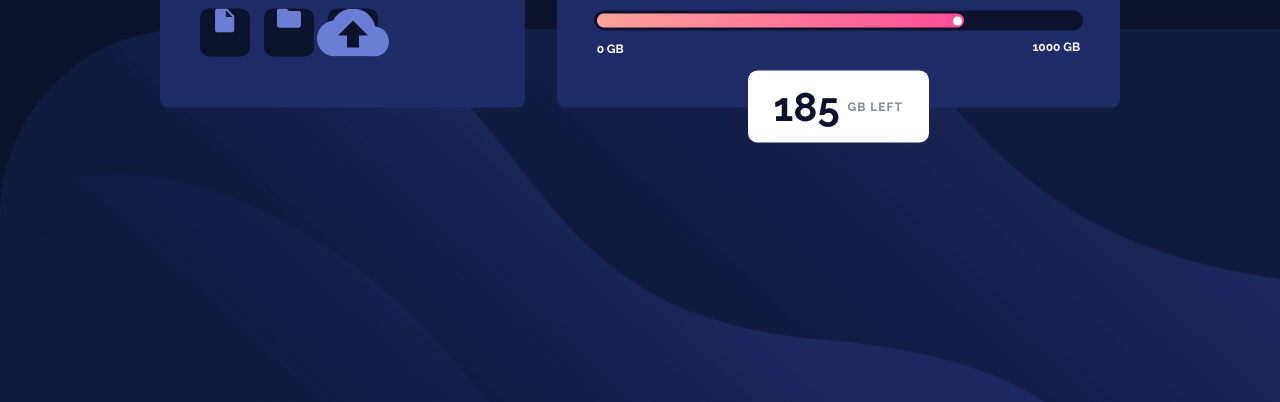
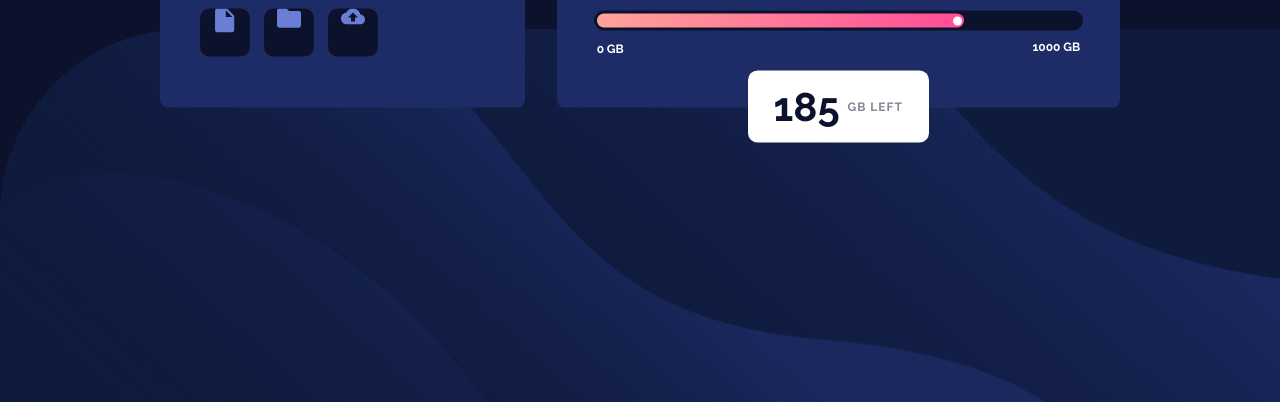
Before and after one commit to BerylBucket/fylo, a plain HTML site: page index.html in a window 1280 px wide. Shown: the part 398-800 px from the top of the page. Drawn offline with Linux system fonts and the light colour scheme.

Commit message:
Update index.html

```diff
--- a/index.html
+++ b/index.html
@@ -14,7 +14,7 @@
   <div class="btns">
     <a><svg xmlns="http://www.w3.org/2000/svg" width="20" height="24"><path fill="#697ED4" d="M12.028 0H2.436A2.387 2.387 0 00.049 2.398L.037 21.583a2.387 2.387 0 002.387 2.398h14.4a2.397 2.397 0 002.398-2.398V7.194L12.028 0zM10.83 8.393V1.8l6.595 6.594h-6.595z"/></svg></a>
     <a><svg xmlns="http://www.w3.org/2000/svg" width="24" height="20"><path fill="#697ED4" d="M21.6 2.4H12L9.6 0H2.4A2.39 2.39 0 00.012 2.4L0 16.8a2.4 2.4 0 002.4 2.4h19.2a2.4 2.4 0 002.4-2.4v-12a2.4 2.4 0 00-2.4-2.4z"/></svg></a>
-    <a><img src="./assets/icon-upload.svg" /></a>
+    <a><svg xmlns="http://www.w3.org/2000/svg" width="24" height="16"><path fill="#697ED4" d="M19.4 6c-.7-3.4-3.7-6-7.4-6-2.9 0-5.4 1.6-6.6 4C2.3 4.4 0 6.9 0 10c0 3.3 2.7 6 6 6h13c2.8 0 5-2.2 5-5 0-2.6-2.1-4.8-4.6-5zM14 9v4h-4V9H7l5-5 5 5h-3z"/></svg></a>
   </div>
 </div>
   <div class="card2">
```
